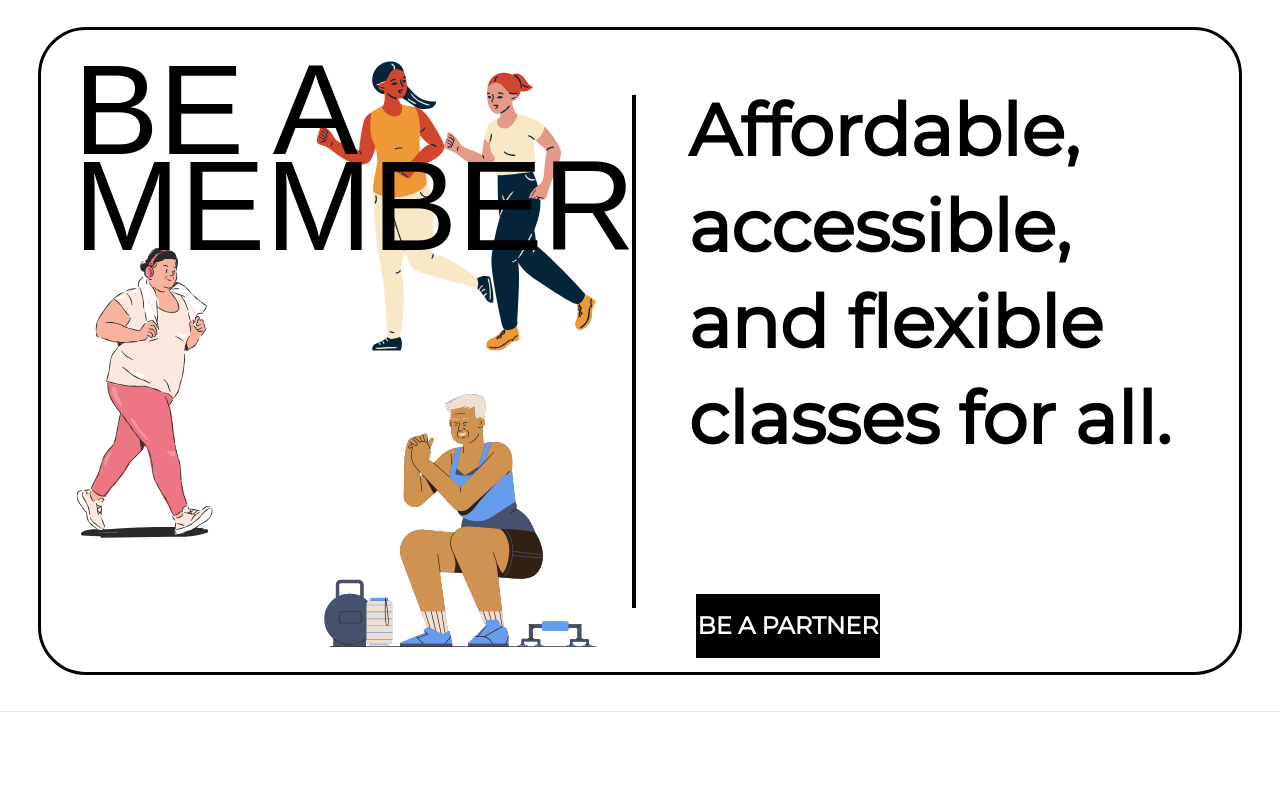
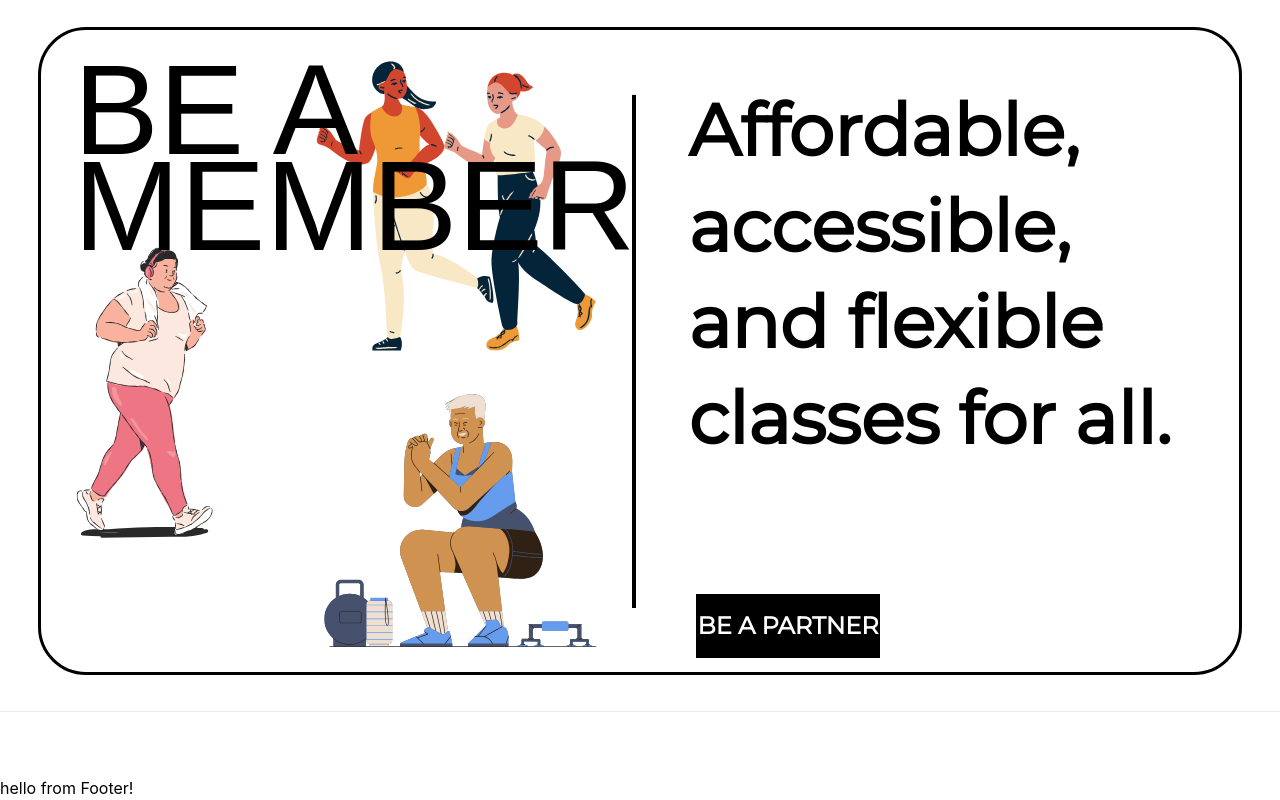
Before and after one commit to sweetmangoes/landing-page, a Next.js app in the folder metrofit-landing/: page / in a window 1280 px wide. Shown: the part 2169-2969 px from the top of the page. Before the commit the page ends 2945 px from the top, so only its background shows below. Built offline with nearby package versions, Linux system fonts and the light colour scheme; a web font is replaced by a local one.

Commit message:
added footer

```diff
--- /dev/null
+++ b/metrofit-landing/components/footer.jsx
@@ -0,0 +1,7 @@
+export default function Footer(){
+  return(
+    <p>
+      hello from Footer!
+    </p>
+  )
+}
--- a/metrofit-landing/pages/_app.js
+++ b/metrofit-landing/pages/_app.js
@@ -1,4 +1,5 @@
 import Navbar from '../components/Navbar'
+import Footer from '../components/footer'
 import '../styles/globals.css'
 
 function MyApp({ Component, pageProps }) {
@@ -6,8 +7,8 @@ function MyApp({ Component, pageProps }) {
     <>
       <Navbar />
       <Component {...pageProps} />
+      <Footer />
     </>
-
     )
 }
 
```
